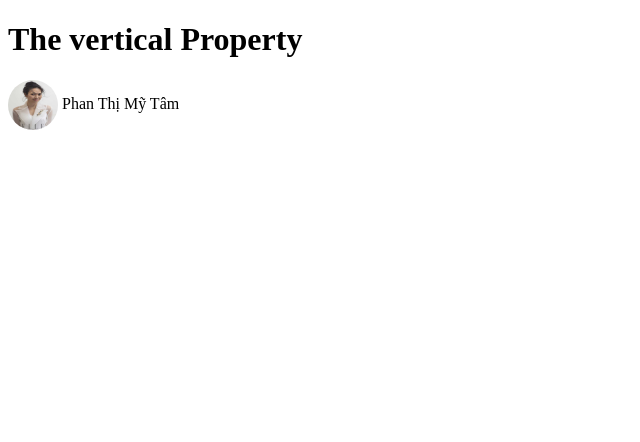
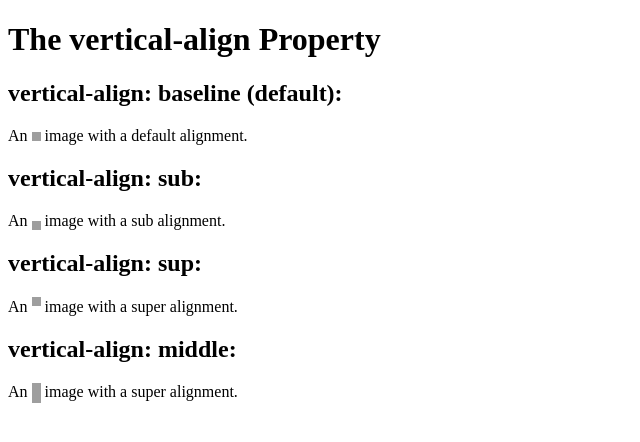
Before and after one commit to hoabuichi/fe-07, a plain HTML site: page Lesson4/verticalAlign.html in a window 1280 px wide. Shown: the whole page, without its empty margins (0-640 px from the left). Drawn offline with Linux system fonts and the light colour scheme; grey boxes are pictures that could not be loaded.

Commit message:
vertical align

```diff
--- a/Lesson4/verticalAlign.html
+++ b/Lesson4/verticalAlign.html
@@ -1,21 +1,81 @@
 <!DOCTYPE html>
-<html lang="en">
+<html>
   <head>
-    <meta charset="UTF-8">
-    <meta name="viewport" content="width=device-width, initial-scale=1.0">
-    <title>Document</title>
     <style>
-        .course-teacher img {
+      img.a {
+        vertical-align: baseline;
+      }
+
+      img.b {
+        vertical-align: text-top;
+      }
+
+      img.c {
+        vertical-align: text-bottom;
+      }
+
+      img.d {
+        vertical-align: sub;
+      }
+
+      img.e {
+        vertical-align: super;
+      }
+
+      img.f {
         vertical-align: middle;
       }
     </style>
   </head>
   <body>
-    <h1>The vertical Property</h1>
+    <h1>The vertical-align Property</h1>
 
-    <div class="course-teacher">
-        <img src="../my_tam.jpg" width="50" height="50" style="border-radius: 50%;" />
-        <span>Phan Thị Mỹ Tâm</span>
-    </div>
+    <h2>vertical-align: baseline (default):</h2>
+    <p>
+      An
+      <img
+        class="a"
+        src="https://www.w3schools.com/cssref/sqpurple.gif"
+        width="9"
+        height="9"
+      />
+      image with a default alignment.
+    </p>
+
+    <h2>vertical-align: sub:</h2>
+    <p>
+      An
+      <img
+        class="d"
+        src="https://www.w3schools.com/cssref/sqpurple.gif"
+        width="9"
+        height="9"
+      />
+      image with a sub alignment.
+    </p>
+
+    <h2>vertical-align: sup:</h2>
+    <p>
+      An
+      <img
+        class="e"
+        src="https://www.w3schools.com/cssref/sqpurple.gif"
+        width="9"
+        height="9"
+      />
+      image with a super alignment.
+    </p>
+
+    <h2>vertical-align: middle:</h2>
+    <p>
+      An
+      <img
+        class="f"
+        src="https://www.w3schools.com/cssref/sqpurple.gif"
+        width="9"
+        height="20"
+      />
+      image with a super alignment.
+    </p>
   </body>
 </html>
```
Lines whose indentation alone changed are shown as unchanged.
